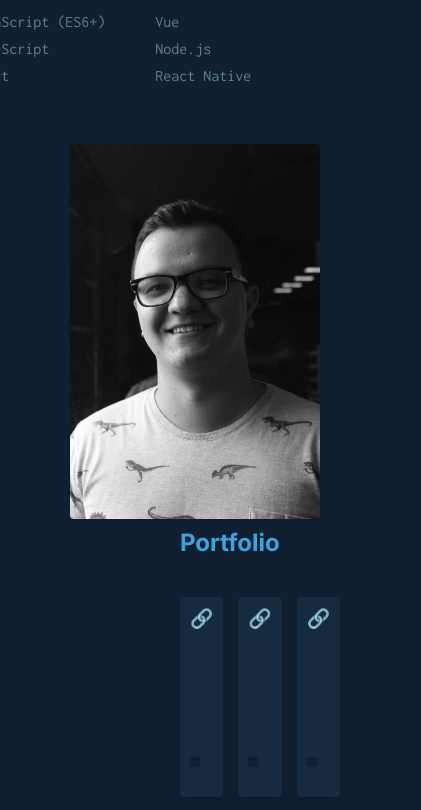
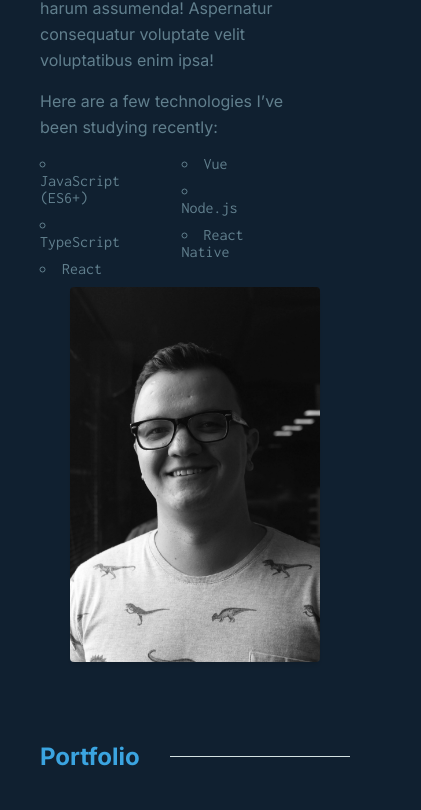
Before and after one commit to kdumagalhaes/hellocarlos, a Vue app: page / in a window 390 px wide. Shown: the part 1146-1956 px from the top of the page, 421 px wide, since content can reach past the window. Built offline with nearby package versions, Linux system fonts and the light colour scheme; no server answers.

Commit message:
Finish responsive portfolio

```diff
--- a/src/components/About.vue
+++ b/src/components/About.vue
@@ -53,10 +53,8 @@ export default {
 
 <style lang="scss" scoped>
 .about {
-  display: flex;
-  align-items: center;
-  padding: 0 40px 0 300px;
-  height: 100vh;
+  padding: 80px 40px 0 300px;
+  margin-bottom: 80px;
 }
 
 .about,
@@ -114,25 +112,13 @@ export default {
 @media only screen and (max-width: $tablet) {
   .about {
     padding: $safe-area-padding;
+  }
+}
+
+@media only screen and (max-width: $mobile) {
+  .about {
     flex-direction: column;
-  }
-
-  .bio {
-    max-width: 700px;
-  }
-
-  .text-content {
-    margin: 0 0 50px 0;
-  }
-
-  .picture {
-    margin: 0 auto;
-  }
-
-  .tech-list {
-    li {
-      list-style: none;
-    }
+    align-items: center;
   }
 }
 </style>
--- a/src/components/Hero.vue
+++ b/src/components/Hero.vue
@@ -72,7 +72,7 @@ export default {
   width: 100%;
   height: 400px;
   padding: $section-padding;
-  margin-bottom: 250px;
+  margin-bottom: 210px;
 }
 
 .greeting {
@@ -133,6 +133,7 @@ export default {
 
   .social-media-responsive {
     display: flex;
+    margin-top: 30px;
   }
 
   .social-media-icon {
--- a/src/components/ProjectCard.vue
+++ b/src/components/ProjectCard.vue
@@ -53,6 +53,7 @@ export default {
 <style lang="scss" scoped>
 .card {
   width: 100%;
+  max-width: 435px;
   height: 200px;
   background-color: $dark-blue;
   border-radius: 4px;
--- a/src/components/Projects.vue
+++ b/src/components/Projects.vue
@@ -29,7 +29,7 @@ export default {
 <style lang="scss" scoped>
 .projects {
   padding: 100px 180px 0 180px;
-  height: 100vh;
+  margin-bottom: 100px;
 }
 
 .grid {
@@ -37,4 +37,16 @@ export default {
   grid-template-columns: 1fr 1fr 1fr;
   gap: 15px;
 }
+
+@media only screen and (max-width: $tablet) {
+  .projects {
+    padding: $safe-area-padding;
+  }
+
+  .grid,
+  .projects {
+    display: flex;
+    flex-direction: column;
+  }
+}
 </style>
--- a/src/components/SectionTitle.vue
+++ b/src/components/SectionTitle.vue
@@ -30,7 +30,8 @@ export default {
   &::after {
     content: "";
     display: block;
-    width: var(--lineWidth);
+    width: 100%;
+    max-width: var(--lineWidth);
     height: 1px;
     background-color: $azure;
     margin-left: 30px;
```
